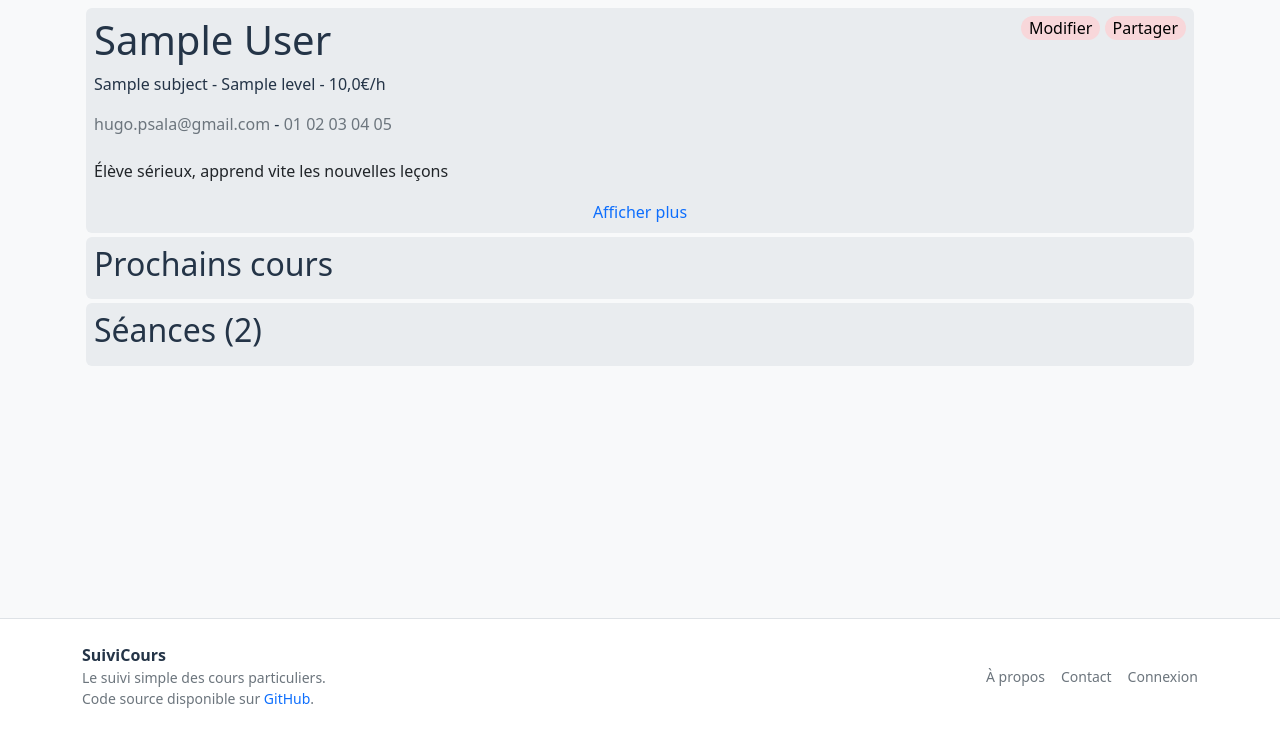
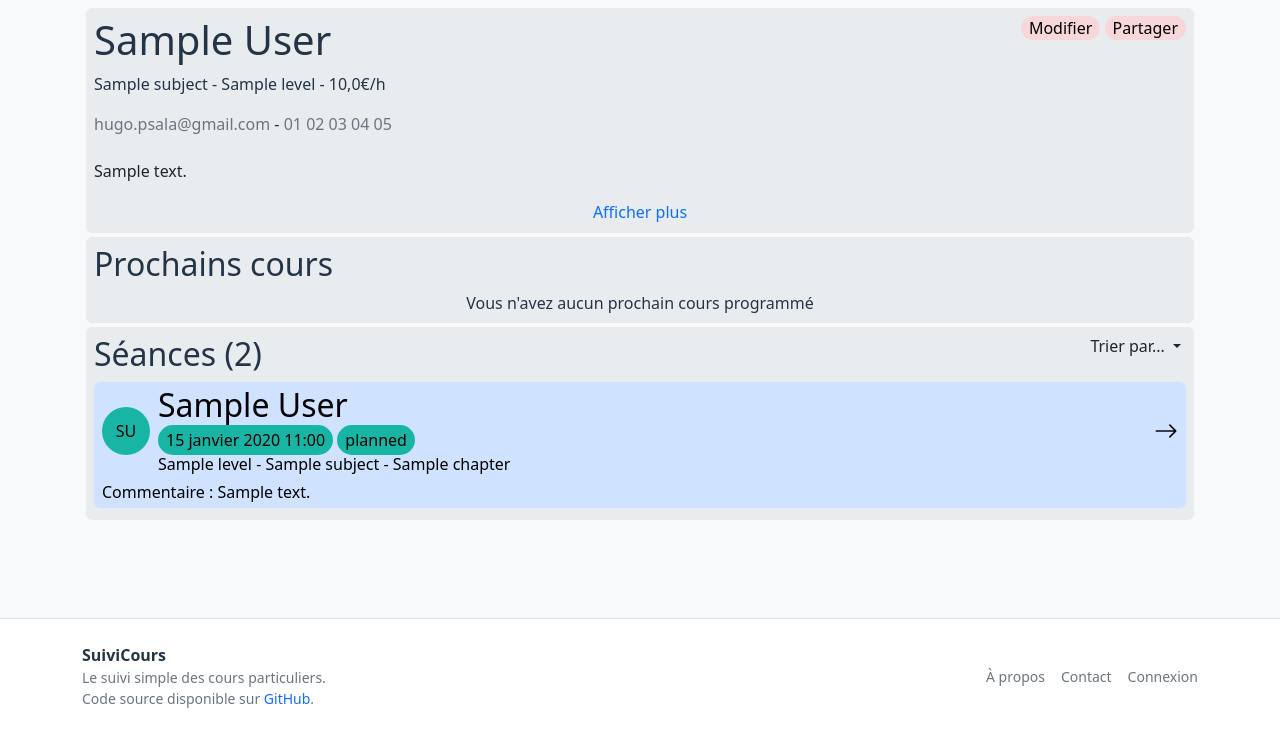
Before and after one commit to nathabon/SuiviCours, a Django app: a page that uses main/templates/base.html in a window 1280 px wide. Shown: the part 67-800 px from the top of the page. Run offline with Django 5.2, Linux system fonts and the light colour scheme; a user stored in the database is signed in; tables that the repository leaves empty hold one stand-in row (values such as "Sample post"); some libraries are stand-ins or nearby versions.

Commit message:
Ajout d'une note pour un cours. Amélioration de l'ajout de cours et du dashboard student. Version non fonctionnelle.

```diff
--- a/main/forms.py
+++ b/main/forms.py
@@ -8,6 +8,45 @@ from .models import Lesson, Chapter, Professor, Student
 
 import datetime
 
+class DateInput(forms.DateInput):
+    input_type = "date"
+
+    def __init__(self, **kwargs):
+        kwargs["format"] = "%Y-%m-%d"
+        super().__init__(**kwargs)
+
+
+class TimeInput(forms.TimeInput):
+    input_type = "time"
+
+
+class DateTimeInput(forms.DateTimeInput):
+    input_type = "datetime-local"
+
+    def __init__(self, step: int = 15, **kwargs):
+        attrs = kwargs.setdefault("attrs", {})
+        attrs.setdefault("step", step * 60)
+
+        kwargs["format"] = "%Y-%m-%dT%H:%M"
+
+        super().__init__(**kwargs)
+
+
+class DurationInput(forms.TimeInput):
+    input_type = "time"
+
+    def __init__(self, step: int = 15, **kwargs):
+        attrs = kwargs.setdefault("attrs", {})
+
+        attrs.setdefault("step", step * 60)  # 900 secondes / 15 minutes
+        attrs.setdefault("min", "00:15")
+        attrs.setdefault("max", "03:00")
+
+        kwargs["format"] = "%H:%M"
+
+        super().__init__(**kwargs)
+
+
 class SignupForm(UserCreationForm):
     class Meta:
         model = get_user_model()
@@ -15,49 +54,105 @@ class SignupForm(UserCreationForm):
 
 
 class NewLessonForm(forms.ModelForm):
+    duration = forms.TimeField(
+        label="Durée",
+        input_formats=["%H:%M"],
+        widget=DurationInput(),
+    )
+
     class Meta:
         model = Lesson
-        exclude = ['professor']
+        exclude = ["professor"]
 
-    def __init__(self, *args, professor: Professor | None =None, **kwargs):
+        widgets = {
+            "date": DateTimeInput(),
+        }
+
+    def __init__(
+        self,
+        *args,
+        professor: Professor | None = None,
+        student: Student | None = None,
+        **kwargs,
+    ):
         super().__init__(*args, **kwargs)
 
         if professor is not None:
-            self.fields["student"].queryset = Student.objects.filter(professor=professor)
-            self.fields['price'] = fields.DecimalField(max_digits=4, decimal_places=1, initial=professor.default_price)
+            self.instance.professor = professor
+
+            self.fields["student"].queryset = Student.objects.filter(
+                professor=professor
+            )
+
+            self.fields["price"] = fields.DecimalField(
+                max_digits=4,
+                decimal_places=1,
+                initial=professor.default_price,
+            )
 
         student_id = None
 
         if self.data.get("student"):
             student_id = self.data.get("student")
+
         elif self.instance and self.instance.pk:
             student_id = self.instance.student_id
 
+        if student is not None:
+            self.instance.student = student
+            student_id = student.id
+
         if student_id and professor is not None:
             try:
-                student = Student.objects.get(
+                selected_student = Student.objects.get(
                     id=student_id,
-                    professor=professor
+                    professor=professor,
                 )
 
                 self.fields["chapter"].queryset = Chapter.objects.filter(
-                    subject=student.subject,
-                    level=student.level
+                    subject=selected_student.subject,
+                    level=selected_student.level,
                 ).order_by("title")
 
             except Student.DoesNotExist:
                 pass
 
-    def clean_duration(self):
-        duration = self.cleaned_data.get("duration")
+        if not self.is_bound and self.instance and self.instance.duration:
+            total_minutes = int(self.instance.duration.total_seconds() // 60)
 
-        if duration is None:
-            return duration
+            hours, minutes = divmod(total_minutes, 60)
 
-        if duration > datetime.timedelta(hours=3):
+            self.initial["duration"] = datetime.time(hour=hours, minute=minutes)
+
+
+    def clean_duration(self) -> datetime.timedelta:
+        duration_time = self.cleaned_data.get("duration")
+
+        if not isinstance(duration_time, datetime.time):
+            raise ValidationError("La durée indiquée est invalide.")
+
+        total_minutes = duration_time.hour * 60 + duration_time.minute
+
+        if duration_time.second != 0 or total_minutes % 15 != 0:
+            raise ValidationError("La durée doit être définie par intervalles de 15 minutes.")
+
+        if total_minutes < 15:
+            raise ValidationError("Une séance doit durer au moins 15 minutes.")
+
+        if total_minutes > 180:
             raise ValidationError("Une séance ne peut pas durer plus de 3 heures.")
 
-        return duration
+        return datetime.timedelta(minutes=total_minutes)
+
+    def clean_date(self) -> datetime.datetime:
+        lesson_date = self.cleaned_data["date"]
+
+        if lesson_date.minute % 15 != 0 or lesson_date.second != 0 or lesson_date.microsecond != 0:
+            raise ValidationError(
+                "L’heure du cours doit être définie par intervalles de 15 minutes."
+            )
+
+        return lesson_date
 
     def clean(self):
         cleaned_data = super().clean()
@@ -71,10 +166,22 @@ class NewLessonForm(forms.ModelForm):
 
         today = datetime.date.today()
 
-        if status == "planned" and lesson_date + duration < today:
-            raise ValidationError("Le statut de la leçon est 'Prévue', alors que la date est passée.")
+        # if status == "planned" and lesson_date + duration < today:
+        #     raise ValidationError("Le statut de la leçon est 'Prévue', alors que la date est passée.")
 
-        if status == "done" and lesson_date > today:
-            raise ValidationError("Le statut de la leçon est 'Faite', alors que la date est dans le futur.")
+        # if status == "done" and lesson_date > today:
+        #     raise ValidationError("Le statut de la leçon est 'Faite', alors que la date est dans le futur.")
 
         return cleaned_data
+
+
+class NewStudentForm(forms.ModelForm):
+    class Meta:
+        model = Student
+        fields = ['first_name', 'last_name', 'level', 'subject']
+
+
+class EditStudentForm(forms.ModelForm):
+    class Meta:
+        model = Student
+        fields = ['subject', 'level', 'comment', 'default_price']
--- a/main/templates/base.html
+++ b/main/templates/base.html
@@ -99,7 +99,7 @@
 
                     <p class="text-secondary small mb-0">
                         Code source disponible sur
-                        <a class="link-primary text-decoration-none" href="https://github.com/nathabon/profcalendar/tree/main" target="_blank"
+                        <a class="link-primary text-decoration-none" href="https://github.com/nathabon/SuiviCours/tree/main" target="_blank"
                             rel="noopener">GitHub</a>.
                     </p>
                 </div>
--- a/main/templates/dashboard/dashboard.html
+++ b/main/templates/dashboard/dashboard.html
@@ -1,8 +1,8 @@
 {% extends 'base.html' %}
 
+{% block title %} - Dashboard {% endblock %}
+
 {% block content %}
-
-{% block title %} - Dashboard {% endblock %}
 
 <script src="https://cdn.jsdelivr.net/npm/fullcalendar/index.global.min.js"></script>
 
--- a/main/templates/dashboard/dashboard_student.html
+++ b/main/templates/dashboard/dashboard_student.html
@@ -1,4 +1,5 @@
 {% extends 'base.html' %}
+{% load widget_tweaks %}
 
 {% block title %} - Élève {{ student.first_name }} {% endblock %}
 
@@ -35,9 +36,18 @@ textarea {
 </style>
 
 <div class="container my-2">
+    {% if form.non_field_errors %}
+    <div class="alert alert-danger">
+        {% for error in form.non_field_errors %}
+        <div>{{ error }}</div>
+        {% endfor %}
+    </div>
+    {% endif %}
+
     <!-- MARK: Panel Info -->
     <div class="bg-body-secondary rounded p-2 m-1 position-relative">
         <form action="" method="post">
+            {% csrf_token %}
             <div class="position-absolute top-0 end-0 m-2">
                 <button class="bg-danger-subtle rounded-pill border border-0 p-0 px-2 form-toggle-display" type="button" onclick="toggleEdit()">
                     <p class="mb-0">Modifier</p>
@@ -59,22 +69,37 @@ textarea {
             <p class="fw-light form-toggle-display">{{ student.subject }} - {{ student.level}} - {{ student.default_price }}€/h</p>
             <div class="row g-1 align-item-center flew-nowrap fw-light form-toggle-edit d-none">
                 <div class="col-auto">
-                    <select class="form-select form-select-sm">
+                    <!-- <select class="form-select form-select-sm">
                         <option value="1" selected>Mathématiques</option>
                         <option value="2">Physique</option>
                         <option value="3">Informatique</option>
-                    </select>
+                    </select> -->
+                    {% if form.subject.errors or form.non_field_errors %}
+                        {% render_field form.subject class+="form-control form-select-sm is-invalid" placeholder=" " %}
+                    {% else %}
+                        {% render_field form.subject class+="form-control form-select-sm" placeholder=" " %}
+                    {% endif %}
                 </div>
                 <div class="col-auto">
-                    <select class="form-select form-select-sm">
+                    <!-- <select class="form-select form-select-sm">
                         <option value="1" selected>Terminale</option>
                         <option value="2">Première</option>
                         <option value="3">Seconde</option>
-                    </select>
+                    </select> -->
+
+                    {% if form.level.errors or form.non_field_errors %}
+                    {% render_field form.level class+="form-control form-select-sm is-invalid" placeholder=" " %}
+                    {% else %}
+                    {% render_field form.level class+="form-control form-select-sm" placeholder=" " %}
+                    {% endif %}
                 </div>
                 <div class="col-auto">
                     <div class="input-group">
-                        <input class="form-control form-control-sm" type="number" value="30" id="">
+                        {% if form.default_price.errors or form.non_field_errors %}
+                        {% render_field form.default_price class+="form-control form-control-sm is-invalid" placeholder=" " %}
+                        {% else %}
+                        {% render_field form.default_price class+="form-control form-control-sm" placeholder=" " %}
+                        {% endif %}
                         <span class="input-group-text p-1">€/h</span>
                     </div>
                 </div>
@@ -87,7 +112,11 @@ textarea {
             </p>
             <div class="row g-2 align-items-center flex-nowrap form-toggle-edit d-none">
                 <div class="col-auto">
-                    <input type="email" class="form-control" name="email" value="email@example.com">
+                    {% if form.email.errors or form.non_field_errors %}
+                    {% render_field form.email class+="form-control form-control-sm is-invalid" placeholder=" " %}
+                    {% else %}
+                    {% render_field form.email class+="form-control form-control-sm" placeholder=" " %}
+                    {% endif %}
                 </div>
                 <div class="col-auto text-secondary">&ndash;</div>
                 <div class="col-auto">
@@ -95,7 +124,12 @@ textarea {
                 </div>
             </div>
 
-            <textarea name="" id="" readonly class="form-control-plaintext form-toggle-readonly">Élève sérieux, apprend vite les nouvelles leçons</textarea>
+            <!-- <textarea name="" id="" readonly class="form-control-plaintext form-toggle-readonly">Élève sérieux, apprend vite les nouvelles leçons</textarea> -->
+            {% if form.comment.errors or form.non_field_errors %}
+            {% render_field form.comment class+="form-control-plaintext form-toggle-readonly is-invalid" placeholder=" " readonly="True" %}
+            {% else %}
+            {% render_field form.comment class+="form-control-plaintext form-toggle-readonly readonly" placeholder=" " readonly="True" %}
+            {% endif %}
 
 
             <div class="collapse" id="collapseMoreInfo">
@@ -118,14 +152,32 @@ textarea {
     <!-- MARK: Prochain cours -->
     <div class="bg-body-secondary rounded p-2 m-1 position-relative">
         <h2>Prochains cours</h2>
+
         {% for lesson in student.next_lessons.all %}
             <a class="link-secondary text-black text-decoration-none" href="{% url 'dashboard-lesson' lesson.date_formated %}">{% include 'card/lesson.html' %}</a>
         {% endfor %}
+
+        {% if student.next_lessons.count == 0 %}
+            <p class="text-center fw-light mb-0">Vous n'avez aucun prochain cours programmé</p>
+        {% endif %}
     </div>
 
     <!-- MARK: Toutes les séances -->
-    <div class="bg-body-secondary rounded p-2 m-1">
+    <div class="bg-body-secondary rounded p-2 m-1 position-relative dropdown">
+        <div class="position-absolute top-0 end-0">
+            <button class="btn dropdown-toggle" type="button" data-bs-toggle="dropdown" aria-expanded="false">
+                Trier par...
+            </button>
+            <ul class="dropdown-menu">
+                <li><a class="dropdown-item" onclick=""></a></li>
+                <li><a class="dropdown-item" href="#">Another action</a></li>
+                <li><a class="dropdown-item" href="#">Something else here</a></li>
+            </ul>
+        </div>
         <h2>Séances (2)</h2>
+        {% for lesson in student.lessons.all %}
+            <a class="link-secondary text-black text-decoration-none" href="{% url 'dashboard-lesson' lesson.date_formated %}">{%include 'card/lesson.html' %}</a>
+        {% endfor %}
     </div>
 </div>
 
@@ -206,6 +258,17 @@ textarea {
             }, 2000);
         });
     }
+
+    function setLessonsSort(name) {
+        switch (name) {
+            case "date_croissanr":
+
+                break;
+
+            default:
+                break;
+        }
+    }
 </script>
 
 <script>
@@ -223,4 +286,12 @@ textarea {
     });
 </script>
 
+<script>
+    function selectLevel()
+    const subjectSelect = document.getElementById("id_subject");
+    const levelSelect   = document.getElementById("id_level");
+
+
+</script>
+
 {% endblock %}
--- a/main/views.py
+++ b/main/views.py
@@ -4,7 +4,7 @@ from django.contrib.auth.decorators import login_required
 from django.shortcuts import render, redirect, get_object_or_404
 from django.forms.models import model_to_dict
 from django.conf import settings
-from .models import Professor, Student, Lesson, Chapter
+from .models import Professor, Student, Lesson, Chapter, Level, Subject
 from . import forms
 from datetime import datetime
 import uuid
@@ -19,7 +19,7 @@ def about_us_view(request: HttpRequest):
     return render(request, 'other/about.html')
 
 def contact(request: HttpRequest):
-    return HttpResponse('<h1> Contact </h1>')
+    return render(request, 'other/contact.html')
 
 
 #MARK: Account
@@ -38,6 +38,12 @@ def logout_view(request: HttpRequest):
     logout(request)
 
     return redirect('login')
+
+@login_required
+def settings_view(request: HttpRequest):
+    prof = request.user.professor_profile
+
+    return render(request, 'other/settings.html', {'prof': prof})
 
 
 def profs_list_view(request: HttpRequest):
@@ -64,8 +70,32 @@ def dashboard_view(request: HttpRequest):
 def dashboard_student_detail_view(request: HttpRequest, student_slug: str):
     prof = request.user.professor_profile
     student = get_object_or_404(Student, professor=prof, slug=student_slug)
+    edit_student_form = forms.EditStudentForm(instance=student)
 
-    return render(request, 'dashboard/dashboard_student.html', {"prof": prof, 'student': student})
+    if request.method == 'POST':
+        edit_student_form = forms.EditStudentForm(request.POST, instance=student)
+
+        if edit_student_form.is_valid():
+            edit_student_form.save()
+
+    return render(request, 'dashboard/dashboard_student.html', {"prof": prof, 'student': student, 'form': edit_student_form})
+
+
+@login_required
+def dashboard_student_add_view(request: HttpRequest):
+    prof = request.user.professor_profile
+    form = forms.NewLessonForm(professor=prof)
+
+    if request.method == "POST":
+        form = forms.NewLessonForm(request.POST, professor=prof)
+
+        if form.is_valid():
+            student = form.save(commit=False)
+            student.save()
+
+            return redirect('dashboard-lesson', date=lesson.date_formated, permanent=True)
+
+    return render(request, 'dashboard/dashboard_lesson_add.html', {'form': form})
 
 
 @login_required
@@ -118,6 +148,71 @@ def dashboard_parent_lesson_view(request: HttpRequest, student_uuid: uuid.UUID,
 
 
 #MARK: API
+def api_chapters(request: HttpRequest):
+    chapters = Chapter.objects.all()
+    data = [
+        {
+            "id": chapter.id,
+            "title": chapter.title,
+            "level": chapter.level.slug,
+            "subject": chapter.subject.slug
+        }
+        for chapter in chapters
+    ]
+
+    return JsonResponse(data, safe=False)
+
+
+def api_chapters_level(request: HttpRequest, level_slug: str):
+    chapters = Chapter.objects.filter(
+        level__slug=level_slug
+    )
+
+    data = [
+        {
+            "id": chapter.id,
+            "title": chapter.title,
+            "level": chapter.level.slug,
+            "subject": chapter.subject.slug,
+        }
+        for chapter in chapters
+    ]
+
+    return JsonResponse(data, safe=False)
+
+def api_chapters_subject(request: HttpRequest, subject_slug: str):
+    chapters = Chapter.objects.filter(
+        subject__slug=subject_slug
+    )
+
+    data = [
+        {
+            "id": chapter.id,
+            "title": chapter.title,
+            "level": chapter.level.slug,
+            "subject": chapter.subject.slug,
+        }
+        for chapter in chapters
+    ]
+
+    return JsonResponse(data, safe=False)
+
+def api_subjects_level(request: HttpRequest, level_slug: str):
+    subjects = Subject.objects.filter(
+        chapters__level__slug=level_slug
+    ).distinct().order_by("name")
+
+    data = [
+        {
+            "id": subject.id,
+            "name": subject.name,
+            "slug": subject.slug,
+        }
+        for subject in subjects
+    ]
+
+    return JsonResponse(data, safe=False)
+
 @login_required
 def api_student(request: HttpRequest, id: str):
     prof = request.user.professor_profile
--- a/profcalendar/settings/base.py
+++ b/profcalendar/settings/base.py
@@ -31,7 +31,7 @@ SECRET_KEY = env("DJANGO_SECRET_KEY")
 # SECURITY WARNING: don't run with debug turned on in production!
 DEBUG = True
 
-ALLOWED_HOSTS = []
+ALLOWED_HOSTS: list[str] = []
 
 LOGIN_URL = 'login'
 LOGIN_REDIRECT_URL = 'hello'
--- a/profcalendar/settings/dev.py
+++ b/profcalendar/settings/dev.py
@@ -1,10 +1,13 @@
 from .base import *
+from typing import Any
 
 DEBUG = True
 
-DATABASES = {
+DATABASES: dict[str, Any] = {
     'default': {
         'ENGINE': 'django.db.backends.sqlite3',
         'NAME': BASE_DIR / 'db.sqlite3',
     }
 }
+
+ALLOWED_HOSTS: list[str] = []
--- a/profcalendar/settings/prod.py
+++ b/profcalendar/settings/prod.py
@@ -11,7 +11,6 @@ DATABASES = {
 }
 
 
-print(DATABASES)
 ALLOWED_HOSTS = [
     "localhost",
     "127.0.0.1",
--- a/profcalendar/urls.py
+++ b/profcalendar/urls.py
@@ -15,11 +15,10 @@ urlpatterns = [
     path('signup/',  views.signup_view, name="signup"),
     path('login/', LoginView.as_view(template_name='account/login.html', redirect_authenticated_user=True), name='login'),
     path('logout/', LogoutView.as_view(template_name='account/logout.html'), name='logout'),
-
-    path('profs/', views.profs_list_view, name='prof-list'),
-    path('profs/<str:username>/', views.prof_detail_view, name="prof-detail"),
+    path('settings/', views.settings_view, name='settings'),
 
     path('dashboard/', views.dashboard_view, name='dashboard'),
+    path('dashboard/student/add/', views.dashboard_student_add_view, name='dashboard-add-student'),
     path('dashboard/student/<slug:student_slug>/', views.dashboard_student_detail_view, name='dashboard-student'),
     path('dashboard/lesson/add/', views.dashboard_lesson_add_view, name='dashboard-add-lesson'),
     path('dashboard/lesson/<str:date>/', views.dashboard_lesson_detail_view, name='dashboard-lesson'),
@@ -27,7 +26,10 @@ urlpatterns = [
     path('parent/<str:student_uuid>/', views.dashboard_parent_student_view, name='dashboard-parent-student'),
     path('parent/<str:student_uuid>/lesson/<str:date>/', views.dashboard_parent_lesson_view, name='dashboard-parent-lesson'),
 
-
+    path('api/chapters/', views.api_chapters, name='api-chapters'),
+    path('api/chapters/level/<str:level_slug>', views.api_chapters_level, name='api-chapters-level'),
+    path('api/chapters/subject/<str:subject_slug>', views.api_chapters_subject, name='api-chapters-subject'),
+    path('api/subjects/level/<str:level_slug>', views.api_subjects_level, name='api-subject-level'),
     path('api/student/<int:id>/', views.api_student, name='api-student'),
     path('api/student/<int:id>/chapters/', views.api_student_chapters, name='api-student-chapters'),
 ]
```
Also changed, not shown: main/models.py (+55 -14 lines), main/templates/card/new_lesson.html (added, +31 -0 lines), main/templates/dashboard/dashboard_lesson_add.html (+8 -7 lines), main/templates/other/contact.html (+12 -0 lines), main/templates/other/settings.html (added, +19 -0 lines), mypy.ini (added, +14 -0 lines), main/migrations/0020_rename_commment_student_comment.py (added), main/migrations/0021_student_email.py (added), main/migrations/0022_lesson_note_goal.py (added), 1 other file.
